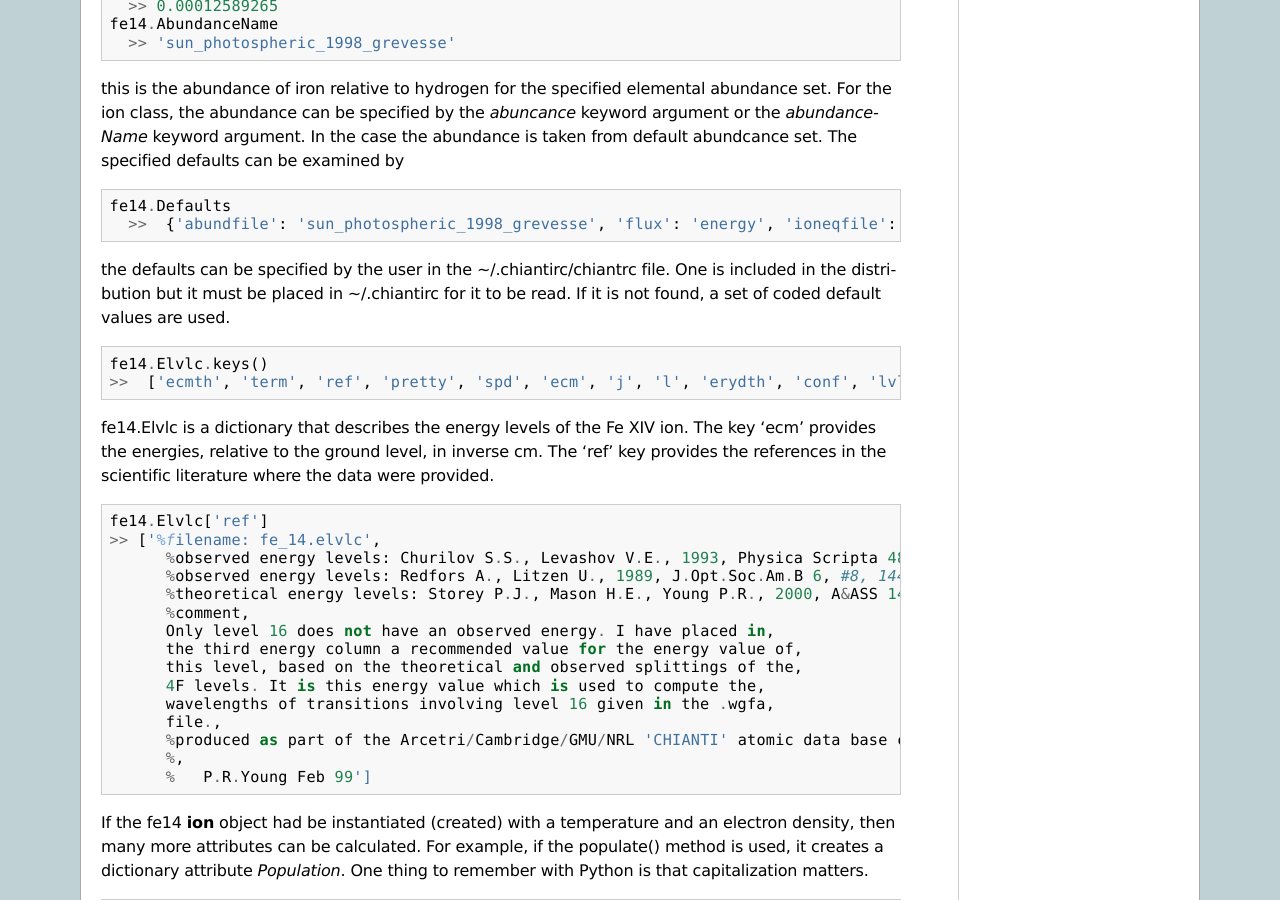
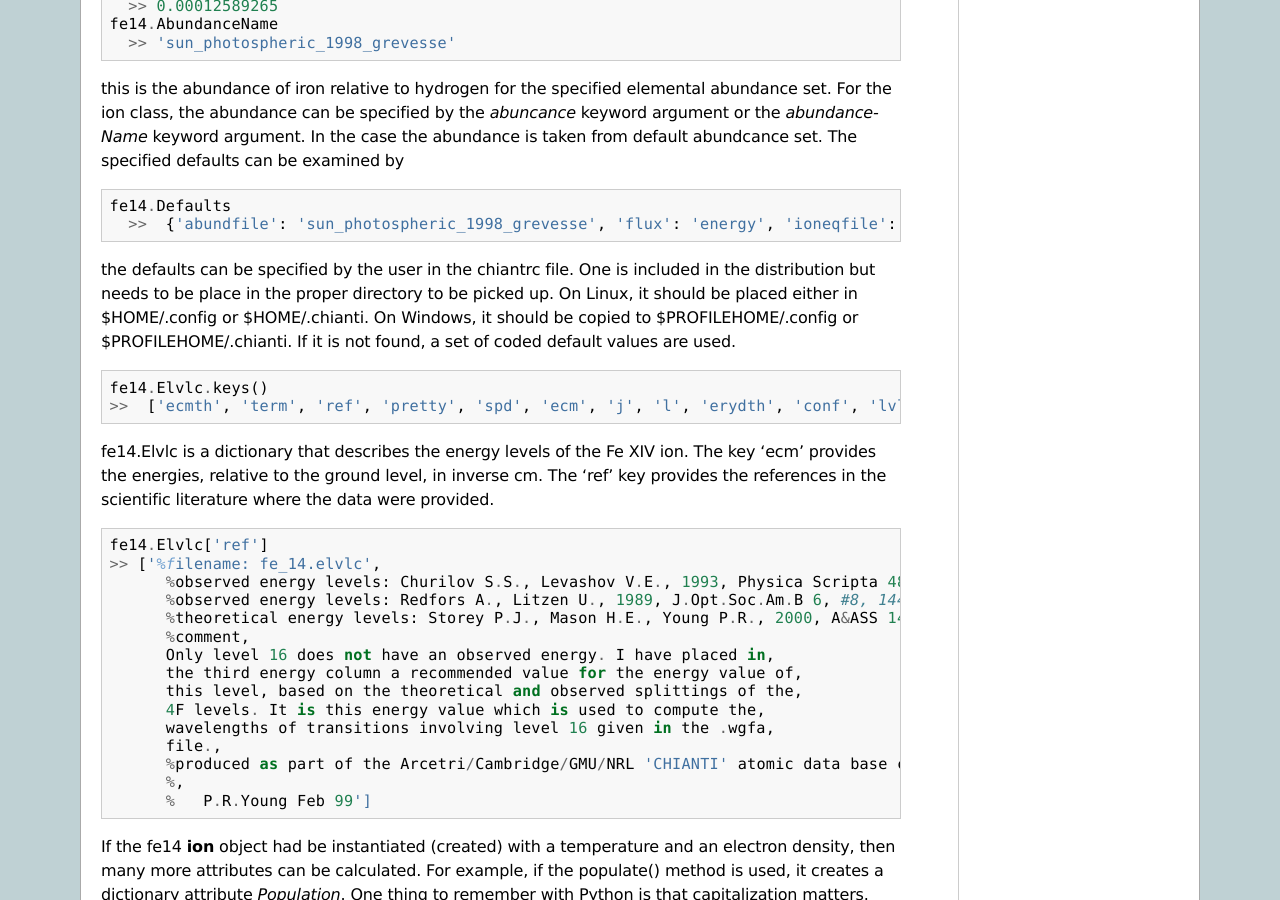
Before and after one commit to chianti-atomic/ChiantiPy, a Sphinx documentation site: the page built from docs/source/tutorial.rst, in a window 1280 px wide and 900 px high, scrolled down 5985 px. Built offline with Sphinx 7.4.7, drawn with Linux system fonts in a browser that asks for light colours.

Commit message:
discussion of where place the chiantirc file

```diff
--- a/docs/source/tutorial.rst
+++ b/docs/source/tutorial.rst
@@ -217,7 +217,7 @@ this is the abundance of iron relative to hydrogen for the specified elemental a
   fe14.Defaults
     >>  {'abundfile': 'sun_photospheric_1998_grevesse', 'flux': 'energy', 'ioneqfile': 'chianti', 'wavelength': 'angstrom'}
 
-the defaults can be specified by the user in the ~/.chiantirc/chiantrc file.  One is included in the distribution but it must be placed in ~/.chiantirc for it to be read.  If it is not found, a set of coded default values are used.
+the defaults can be specified by the user in the chiantrc file.  One is included in the distribution but needs to be place in the proper directory to be picked up.  On Linux, it should be placed either in $HOME/.config or $HOME/.chianti.  On Windows, it should be copied to $PROFILEHOME/.config or $PROFILEHOME/.chianti.    If it is not found, a set of coded default values are used.
 
 ::
 
```
